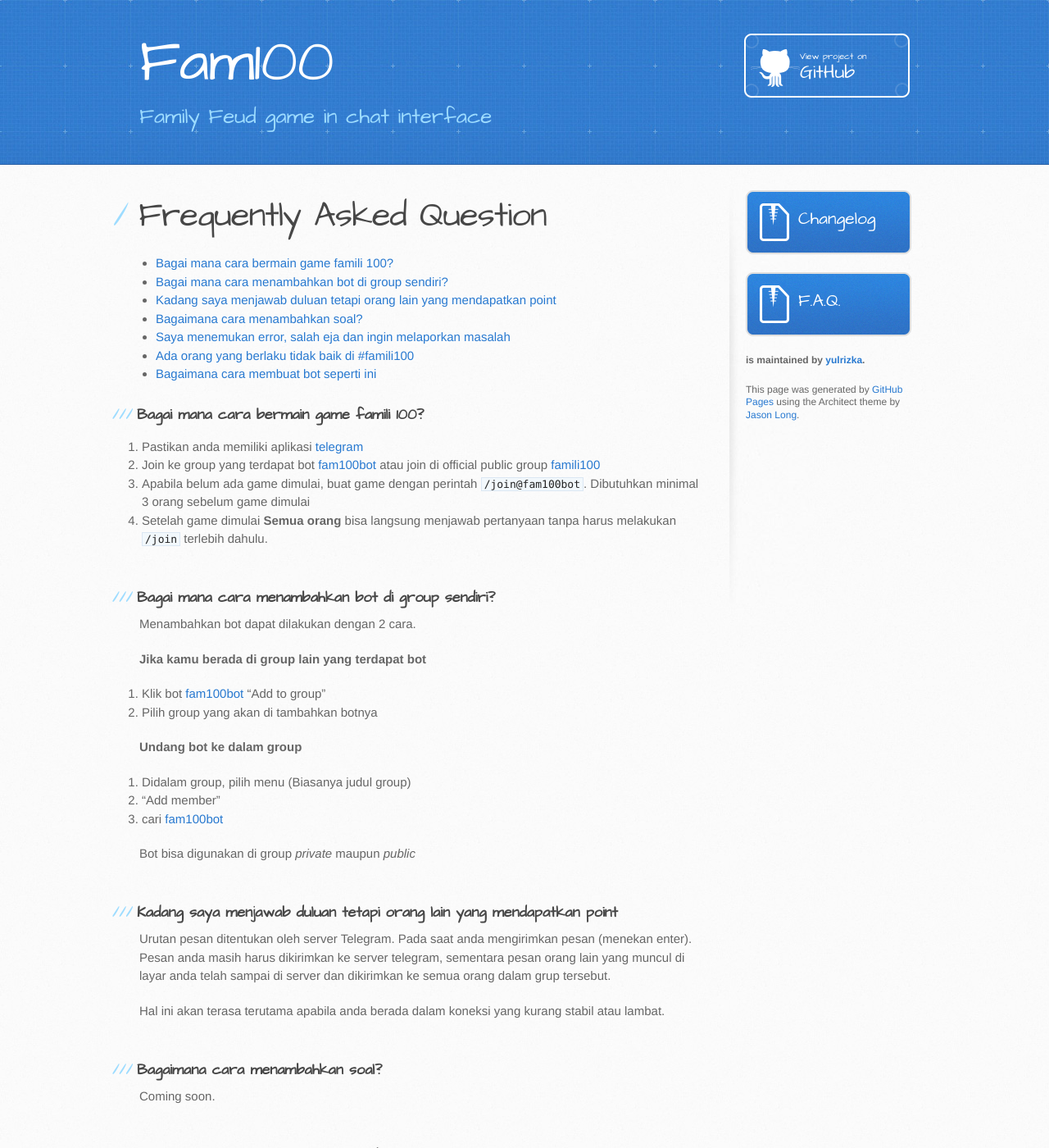
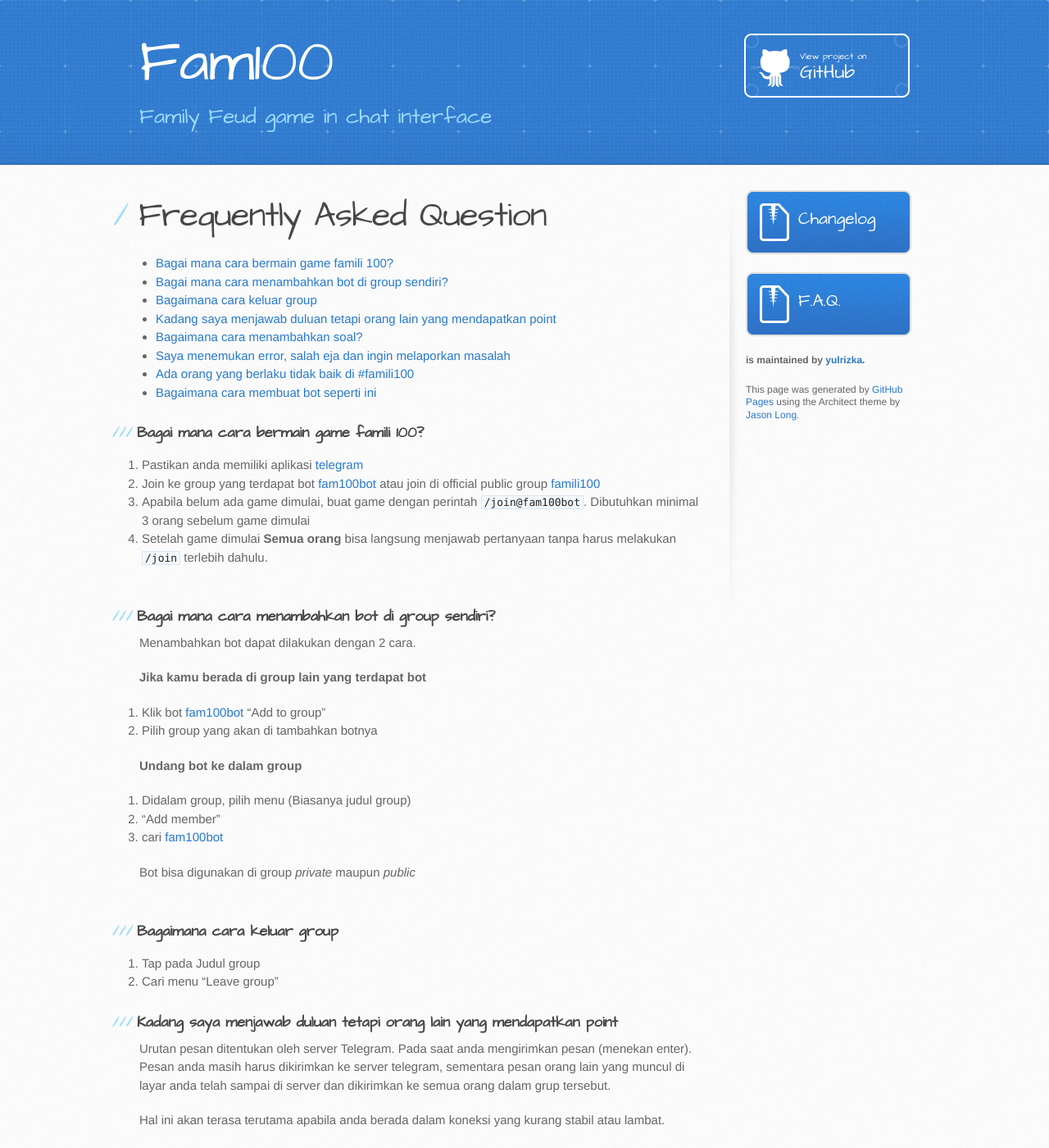
Before and after one commit to yulrizka/fam100, a Jekyll site: the page built from faq.md, in a window 1280 px wide and 1400 px high. Shown: the whole window at 82% size. Built offline with Jekyll 4.4.1, drawn with Linux system fonts in a browser that asks for light colours.

Commit message:
Add cara keluar group

```diff
--- a/faq.md
+++ b/faq.md
@@ -6,6 +6,7 @@
 
 * [Bagai mana cara bermain game famili 100?](#bagai-mana-cara-bermain-game-famili-100)
 * [Bagai mana cara menambahkan bot di group sendiri?](#bagai-mana-cara-menambahkan-bot-di-group-sendiri)
+* [Bagaimana cara keluar group](#bagaimana-cara-keluar-group)
 * [Kadang saya menjawab duluan tetapi orang lain yang mendapatkan point](#kadang-saya-menjawab-duluan-tetapi-orang-lain-yang-mendapatkan-point)
 * [Bagaimana cara menambahkan soal?](#bagaimana-cara-menambahkan-soal)
 * [Saya menemukan error, salah eja dan ingin melaporkan masalah](#saya-menemukan-error-salah-eja-dan-ingin-melaporkan-masalah)
@@ -37,6 +38,11 @@
 
 Bot bisa digunakan di group _private_ maupun _public_
 <br/><br/>
+
+### Bagaimana cara keluar group
+
+1. Tap pada Judul group
+2. Cari menu "Leave group"
 
 ### Kadang saya menjawab duluan tetapi orang lain yang mendapatkan point
 
```
